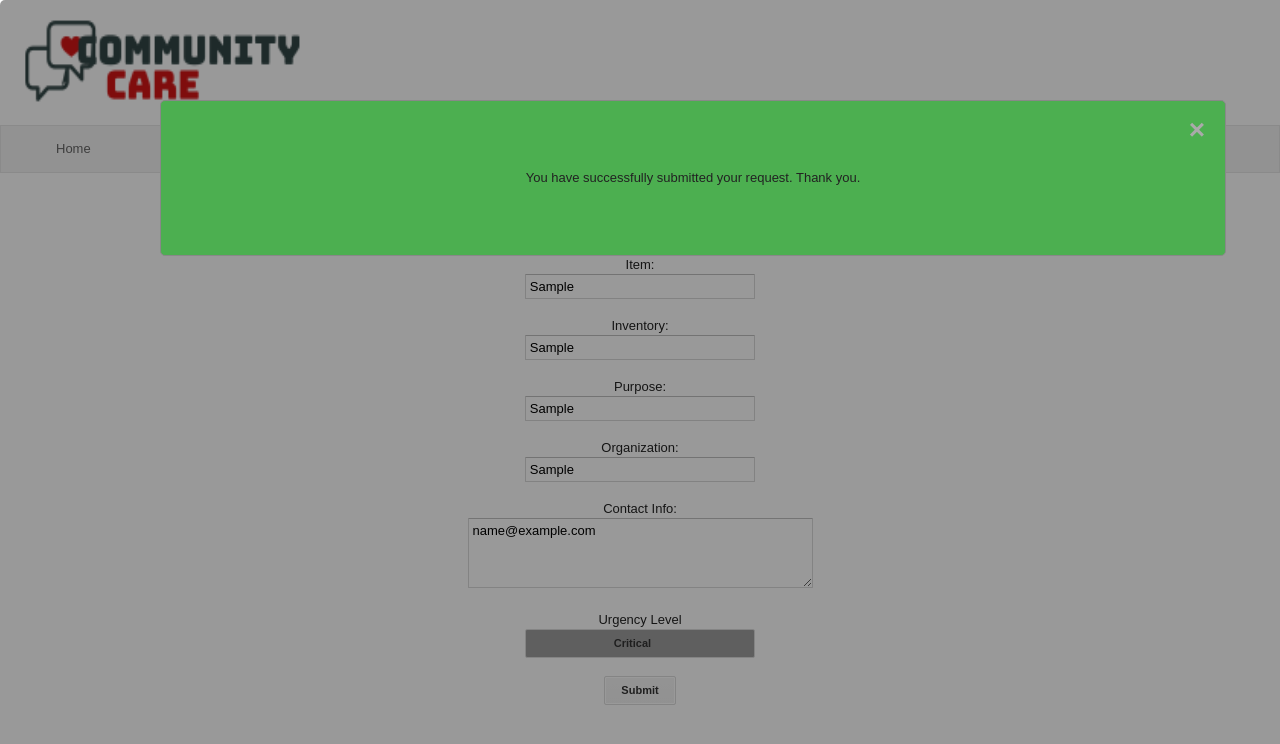
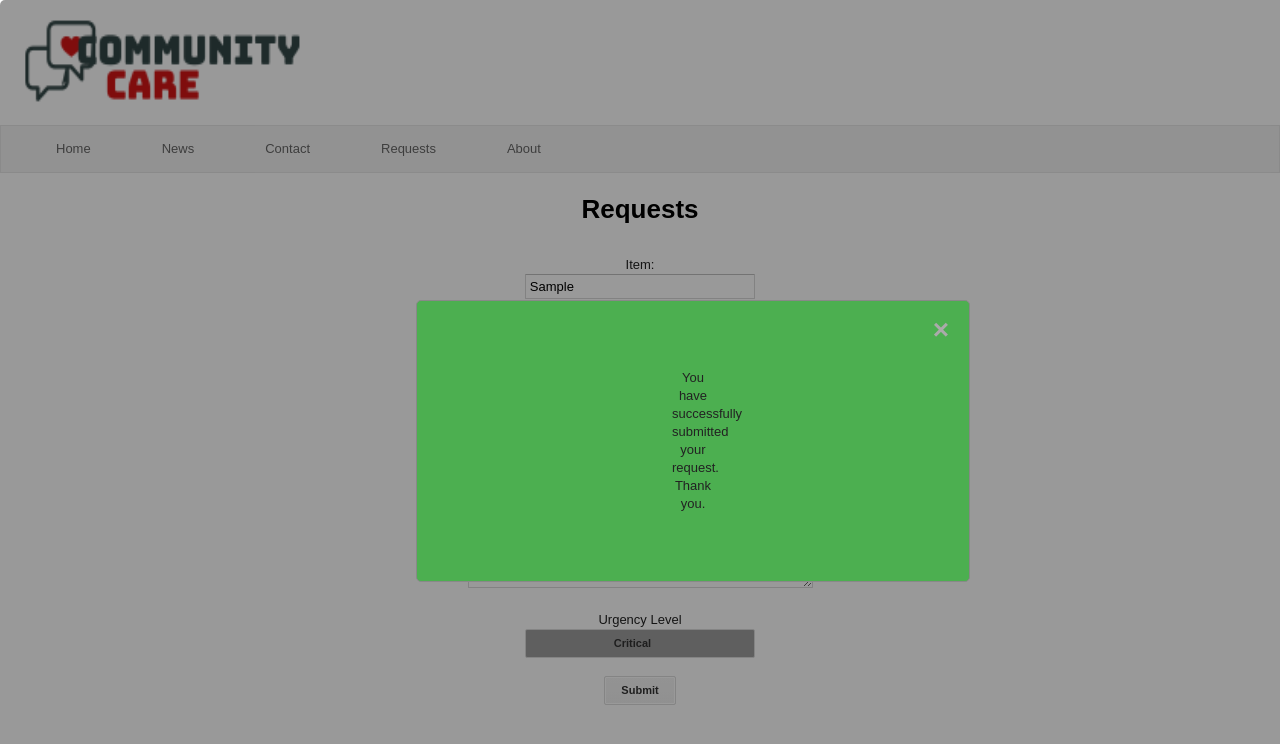
Before and after one commit to andrewli8/CharityWeb, a website: page public/requests.html in a window 1280 px wide. Both pictures are taken after typing "Sample", "Sample", "Sample", "Sample", "name@example.com" into the empty fields and a click on the button "Submit". Drawn offline with Linux system fonts and the light colour scheme; grey boxes are pictures that could not be loaded.

Commit message:
Updated requests pop up

```diff
--- a/public/requests.html
+++ b/public/requests.html
@@ -53,7 +53,7 @@
                 display: none; /* Hidden by default */
                 position: fixed; /* Stay in place */
                 z-index: 1; /* Sit on top */
-                padding-top: 100px; /* Location of the box */
+                padding-top: 300px; /* Location of the box */
                 left: 0;
                 top: 0;
                 width: 100%; /* Full width */
@@ -69,7 +69,7 @@
                 margin: auto;
                 padding: 20px;
                 border: 1px solid #888;
-                width: 80%;
+                width: 40%;
               }
 
               /* The Close Button */
```
